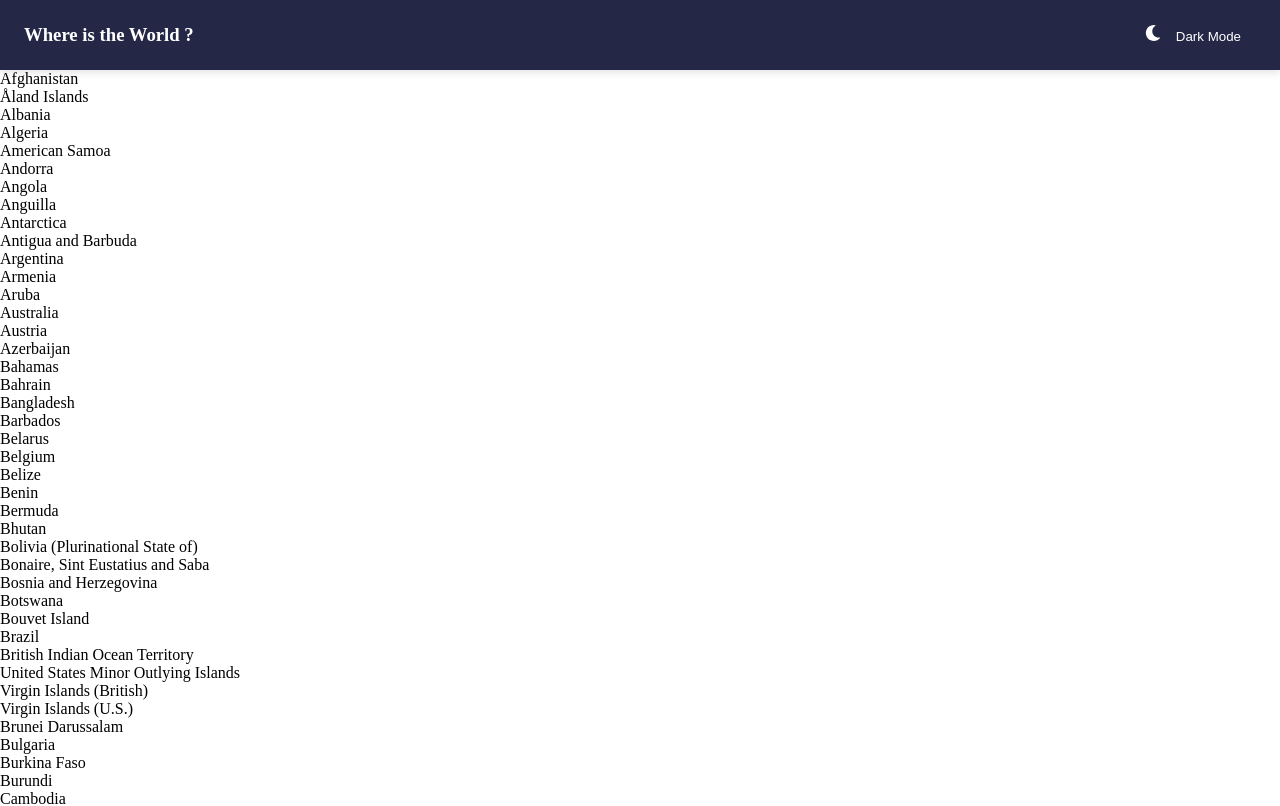
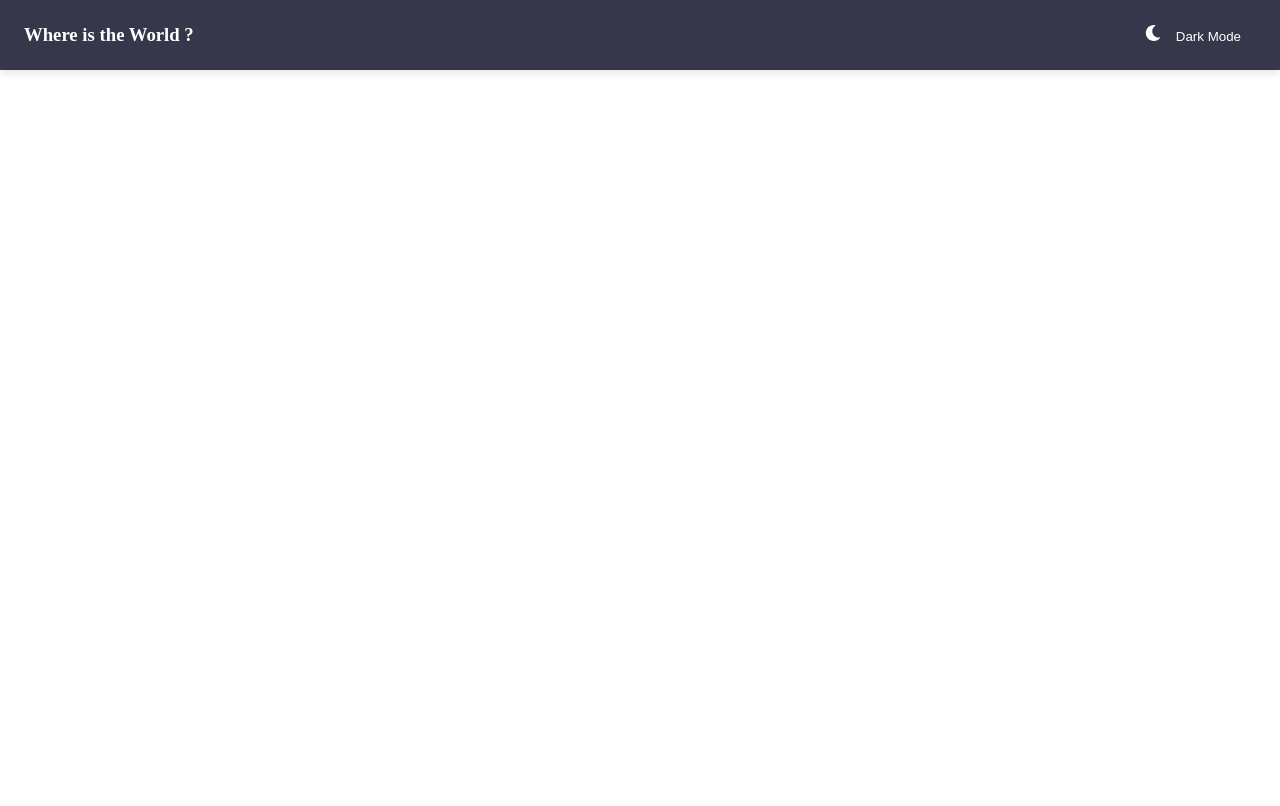
Before and after one commit to aynazheydariafshar/Aynaz-HeydariAfshar-hw19-maktab66, a React (Create React App) app in the folder ex1/: page / in a window 1280 px wide. Shown: the top 806 px of the page. Built offline with nearby package versions, Linux system fonts and the light colour scheme.

Commit message:
add change theme on app

```diff
--- a/ex1/src/App.js
+++ b/ex1/src/App.js
@@ -1,16 +1,21 @@
+import { useContext } from 'react';
 import './Assests/css/App.css';
 import Country from './Components/Country';
 import Navbar from './Components/Navbar';
-import { ThemeProvider } from './Components/ThemeContext';
+import { ThemeContext, ThemeProvider } from './Components/ThemeContext';
 
 function App() {
+
+  //change Theme
+  const {dark} = useContext(ThemeContext)
+
   return (
-    <div className='app'>
-      <ThemeProvider>
+    <ThemeProvider>
+      <div className={dark ?'light-app' : 'dark-app'}>
         <Navbar />
         <Country />
-      </ThemeProvider>
-    </div>
+      </div>
+    </ThemeProvider>
   );
 }
 
--- a/ex1/src/Assests/css/App.css
+++ b/ex1/src/Assests/css/App.css
@@ -1,9 +1,3 @@
-* {
-  box-sizing: border-box;
-  margin: 0;
-  padding: 0;
-}
-
 .navbar {
   display: flex;
   justify-content: space-between;
@@ -13,17 +7,17 @@
   padding: 1.5rem;
 }
 
-.light {
-  background-color: rgb(37, 39, 70);
+.light-nav {
+  background-color: rgb(55, 55, 75);
   color: white;
 }
 
-.dark {
+.dark-nav {
   background-color: white;
-  color: rgb(37, 39, 70);
+  color: rgb(55, 55, 75);
 }
 
-.light button {
+.light-nav button {
   background-color: transparent;
   border: 0;
   color: white;
@@ -31,10 +25,10 @@
   cursor: pointer;
 }
 
-.dark button {
+.dark-nav button {
   background-color: transparent;
   border: 0;
-  color: rgb(37, 39, 70);
+  color: rgb(55, 55, 75);
   margin: 0 15px;
   cursor: pointer;
 }
@@ -43,4 +37,18 @@
   color: rgb(255, 0, 0);
 }
 
+* {
+  box-sizing: border-box;
+  margin: 0;
+  padding: 0;
+}
+
+.dark-app {
+  background-color: rgb(37, 39, 70);
+}
+
+.light-app {
+  background-color: white;
+}
+
 /*# sourceMappingURL=App.css.map */
--- a/ex1/src/Assests/scss/App.scss
+++ b/ex1/src/Assests/scss/App.scss
@@ -1,3 +1,5 @@
+@import 'variable';
+@import 'navbar';
 @import 'variable';
 
 * {
@@ -6,41 +8,10 @@
     padding: 0;
 }
 
-.navbar{
-    display: flex;
-    justify-content: space-between;
-    align-items: center;
-    box-shadow: $shadow;
-    max-width: 100%;
-    padding: 1.5rem
+.dark-app{
+    background-color: $dark-blue;
 }
 
-.light{
-    background-color: $dark-blue;
-    color: $light;
+.light-app{
+    background-color: $light;
 }
-
-.dark{
-    background-color: $light;
-    color: $dark-blue;
-}
-
-.light button{
-    background-color: transparent;
-    border: 0;
-    color: $light;
-    margin: 0 15px;
-    cursor: pointer;
-}
-
-.dark button{
-    background-color: transparent;
-    border: 0;
-    color: $dark-blue;
-    margin: 0 15px;
-    cursor: pointer;
-}
-
-.navbar button:hover{
-    color: rgb(255, 0, 0);
-}
--- /dev/null
+++ b/ex1/src/Assests/scss/navbar.scss
@@ -0,0 +1,41 @@
+@import 'variable';
+
+
+.navbar{
+    display: flex;
+    justify-content: space-between;
+    align-items: center;
+    box-shadow: $shadow;
+    max-width: 100%;
+    padding: 1.5rem
+}
+
+.light-nav{
+    background-color: $light-blue;
+    color: $light;
+}
+
+.dark-nav{
+    background-color: $light;
+    color: $light-blue;
+}
+
+.light-nav button{
+    background-color: transparent;
+    border: 0;
+    color: $light;
+    margin: 0 15px;
+    cursor: pointer;
+}
+
+.dark-nav button{
+    background-color: transparent;
+    border: 0;
+    color: $light-blue;
+    margin: 0 15px;
+    cursor: pointer;
+}
+
+.navbar button:hover{
+    color: rgb(255, 0, 0);
+}
--- a/ex1/src/Assests/scss/variable.scss
+++ b/ex1/src/Assests/scss/variable.scss
@@ -1,4 +1,5 @@
 $dark-blue : rgb(37, 39, 70);
+$light-blue : rgb(55, 55, 75) ;
 $light : white ;
 $black-text : black ;
 $shadow: rgba(99, 99, 99, 0.2) 0px 2px 8px 0px;
--- a/ex1/src/Components/Country.js
+++ b/ex1/src/Components/Country.js
@@ -5,6 +5,7 @@ const Country = () => {
 
     const [dataCountry , setdataCountry] = useState([])
 
+    //get data from json file
     useEffect(() => {
        axios.get('/json/Countries.json')
         .then(res => setdataCountry(res.data))
@@ -12,7 +13,7 @@ const Country = () => {
     console.log(dataCountry)
 
     return <div>
-        {dataCountry.map(item => <p>{item.name}</p>)}
+
     </div>;
 }
 
--- a/ex1/src/Components/Navbar.js
+++ b/ex1/src/Components/Navbar.js
@@ -1,13 +1,16 @@
 import React, { useContext } from 'react';
-import {FaMoon} from 'react-icons/fa';
+import {FaMoon , FaSun} from 'react-icons/fa';
 import { ThemeContext } from './ThemeContext';
 
 const Navbar = () => {
+
+    //change Theme
     const {dark , toggleDark} = useContext(ThemeContext)
-    return <div className={ dark ? 'navbar dark' : 'navbar light'}>
+
+    return <div className={ dark ? 'navbar dark-nav' : 'navbar light-nav'}>
         <h3>Where is the World ?</h3>
         <div>
-            <FaMoon />
+            {dark ? <FaSun className='icon-theme'/> : <FaMoon />}
             <button onClick={e => toggleDark(e,dark)}>Dark Mode</button>
         </div>
     </div>;
```
Also changed, not shown: 1 other file (tests, documents, lock files or other folders).
